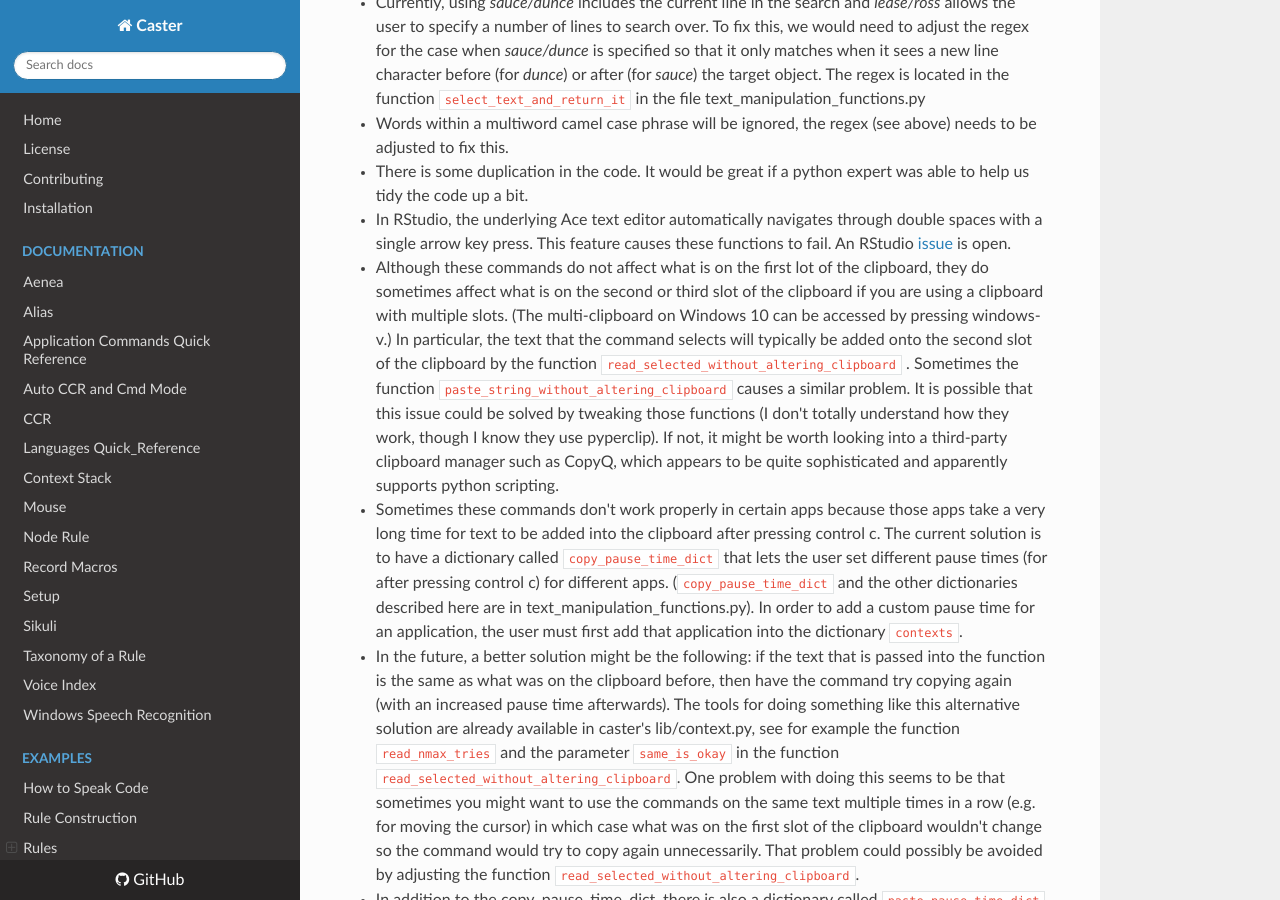
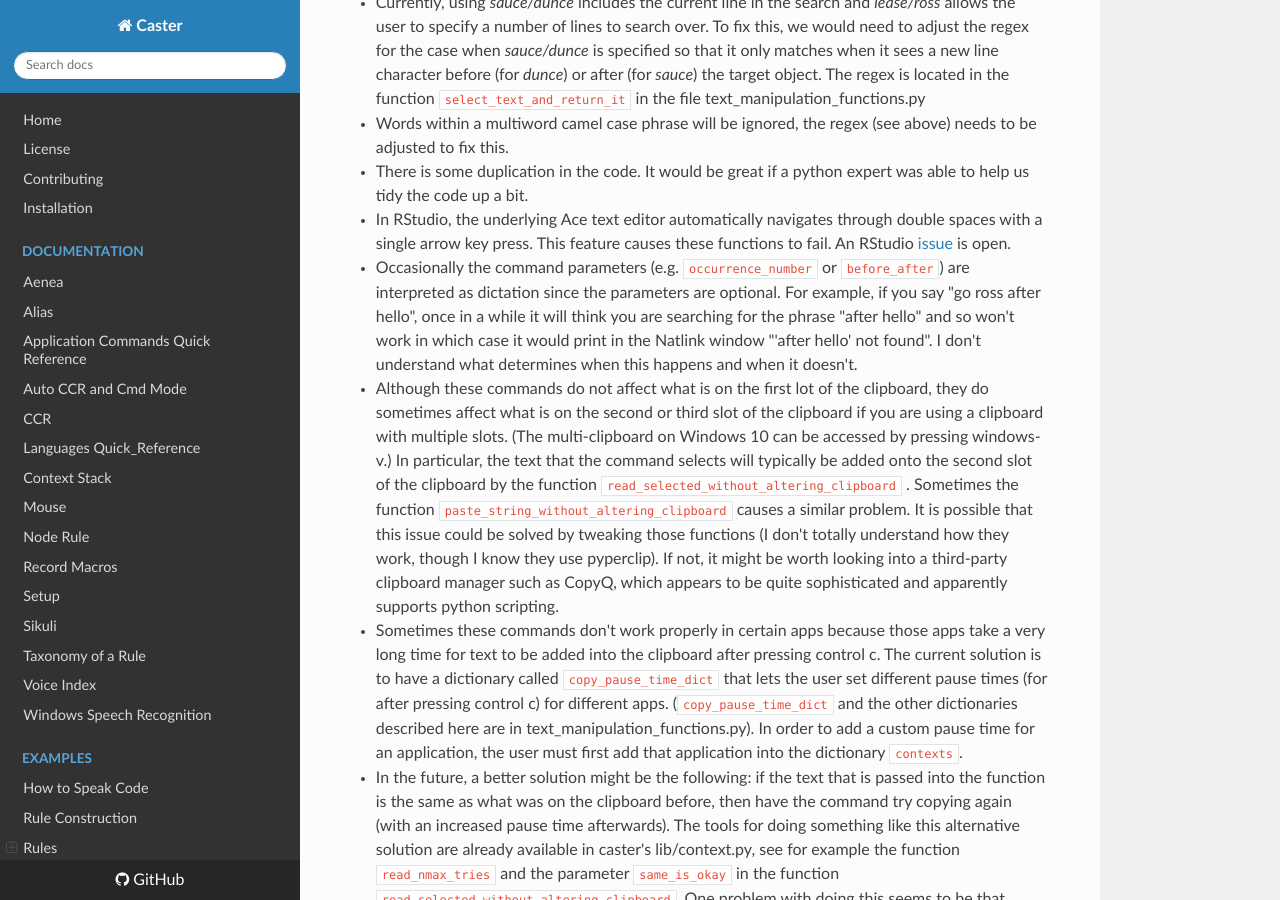
Before and after one commit to dictation-toolbox/Caster, an MkDocs documentation site: the page built from castervoice/doc/readthedocs/Text_Manipulation.md, in a window 1280 px wide and 900 px high, scrolled down 2093 px. Built offline with MkDocs 1.6.1, drawn with Linux system fonts in a browser that asks for light colours; nearby versions of some CDN libraries; comment, search, counter and statistics services are not loaded.

Commit message:
add new bug description

```diff
--- a/castervoice/doc/readthedocs/Text_Manipulation.md
+++ b/castervoice/doc/readthedocs/Text_Manipulation.md
@@ -49,6 +49,7 @@ Please feel free to try and implement these and submit a pull request!
 - Words within a multiword camel case phrase will be ignored, the regex (see above) needs to be adjusted to fix this.
 - There is some duplication in the code. It would be great if a python expert was able to help us tidy the code up a bit.
 - In RStudio, the underlying Ace text editor automatically navigates through double spaces with a single arrow key press. This feature causes these functions to fail. An RStudio [issue](https://github.com/rstudio/rstudio/issues/4934) is open.
+- Occasionally the command parameters (e.g. `occurrence_number` or `before_after`) are interpreted as dictation since the parameters are optional. For example, if you say "go ross after hello", once in a while it will think you are searching for the phrase "after hello" and so won't work in which case it would print in the Natlink window "'after hello' not found". I don't understand what determines when this happens and when it doesn't.
 - Although these commands do not affect what is on the first lot of the clipboard, they do sometimes affect what is on the second or third slot of the clipboard if you are using a clipboard with multiple slots. (The multi-clipboard on Windows 10 can be accessed by pressing windows-v.) In particular, the text that the command selects will typically be added onto the second slot of the clipboard by the function `read_selected_without_altering_clipboard` . Sometimes the function `paste_string_without_altering_clipboard` causes a similar problem. It is possible that this issue could be solved by tweaking those functions (I don't totally understand how they work, though I know they use pyperclip). If not, it might be worth looking into a third-party clipboard manager such as CopyQ, which appears to be quite sophisticated and apparently supports python scripting.
 - Sometimes these commands don't work properly in certain apps because those apps take a very long time for text to be added into the clipboard after pressing control c. The current solution is to have a dictionary called `copy_pause_time_dict` that lets the user set different pause times (for after pressing control c) for different apps. (`copy_pause_time_dict` and the other dictionaries described here are in text_manipulation_functions.py). In order to add a custom pause time for an application, the user must first add that application into the dictionary `contexts`.
    - In the future, a better solution might be the following:  if the text that is passed into the function is the same as what was on the clipboard before, then have the command try copying again (with an increased pause time afterwards). The tools for doing something like this alternative solution are already available in caster's lib/context.py, see for example the function `read_nmax_tries` and the parameter `same_is_okay` in the function `read_selected_without_altering_clipboard`. One problem with doing this seems to be that sometimes you might want to use the commands on the same text multiple times in a row (e.g. for moving the cursor) in which case what was on the first slot of the clipboard wouldn't change so the command would try to copy again unnecessarily. That problem could possibly be avoided by adjusting the function `read_selected_without_altering_clipboard`.
```
